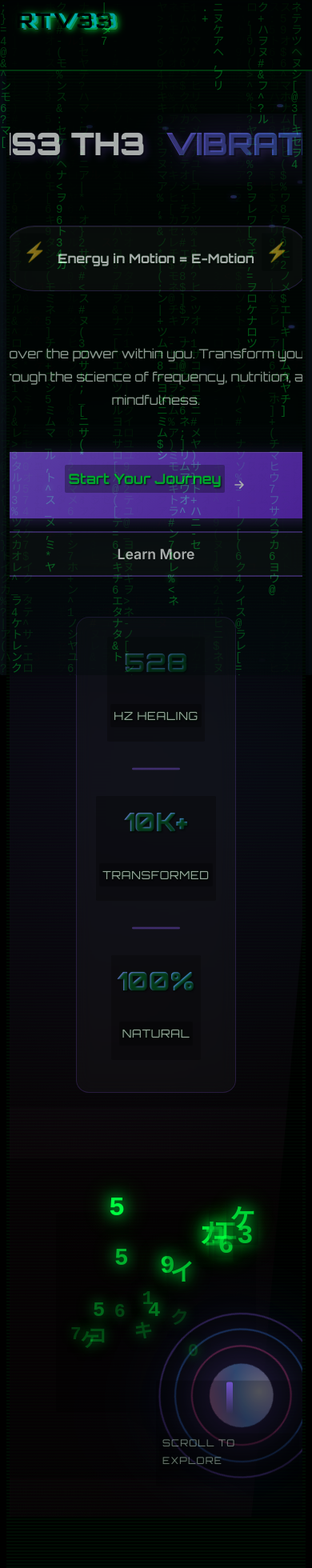
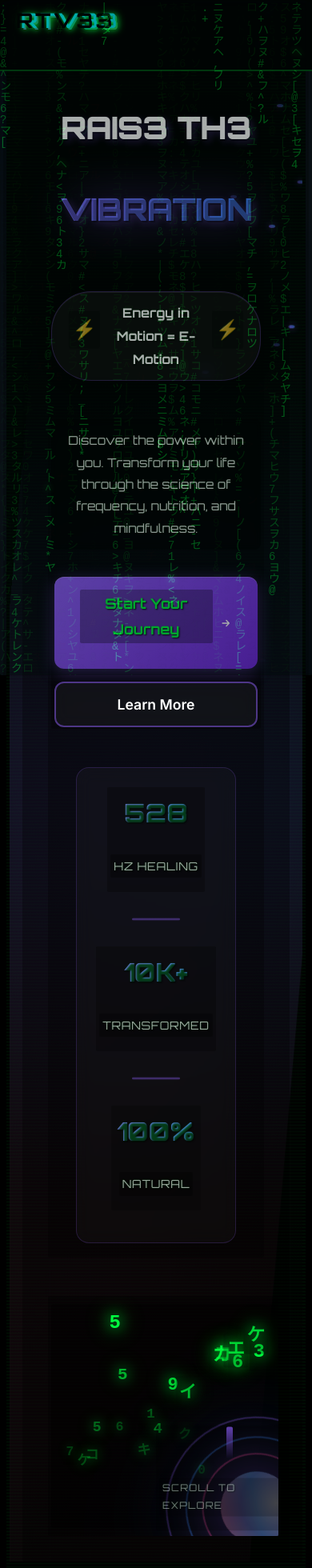
Before and after one commit to youhave3eyes/Rais3th3vibration, a React (Vite) app: page / in a window 390 px wide. Shown: the top 1960 px of the page at 80% size. Built offline with nearby package versions, Linux system fonts and the light colour scheme.

Commit message:
Fix mobile responsiveness: navigation menu and hero section alignment

```diff
--- a/src/components/home/Hero.jsx
+++ b/src/components/home/Hero.jsx
@@ -51,7 +51,7 @@ const Hero = () => {
               transition={{ delay: 0.2, duration: 0.8 }}
             >
               <h1 className="hero-title-modern">
-                <span className="title-line">RAIS3 TH3</span>
+                <span className="title-line">RAIS3 TH3 </span>
                 <span className="title-line gradient-text">VIBRATION</span>
               </h1>
             </motion.div>
--- a/src/components/layout/MatrixNavbar.jsx
+++ b/src/components/layout/MatrixNavbar.jsx
@@ -294,7 +294,7 @@ const MatrixNavbar = () => {
             borderRadius: '10px'
           }}
         >
-          {navItems.map((item, index) => (
+          {[...primaryNavItems, ...moreNavItems].map((item, index) => (
             <Link
               key={item.path}
               to={item.path}
@@ -329,8 +329,11 @@ const MatrixNavbar = () => {
           <motion.button
             initial={{ x: -50, opacity: 0 }}
             animate={{ x: 0, opacity: 1 }}
-            transition={{ delay: navItems.length * 0.1 }}
-            onClick={handleRabbitHoleClick}
+            transition={{ delay: [...primaryNavItems, ...moreNavItems].length * 0.1 }}
+            onClick={() => {
+              setIsOpen(false)
+              handleRabbitHoleClick()
+            }}
             className="awakening-btn pulse-glow"
             style={{
               width: '100%',
--- a/src/styles/hero-modern.css
+++ b/src/styles/hero-modern.css
@@ -91,20 +91,17 @@
 
 /* Title with 3D Effect */
 .hero-title-modern {
-  /* Force single-line title */
   font-size: clamp(2.2rem, 5.5vw, 4.2rem);
   font-weight: 900;
-  line-height: 1.05;
+  line-height: 1.15;
   margin: 0;
   display: flex;
   flex-direction: row;
+  flex-wrap: wrap;
   align-items: baseline;
-  flex-wrap: nowrap;
+  justify-content: flex-start;
   gap: 0.45em;
-  white-space: nowrap;
   padding-top: 0;
-  overflow: hidden;
-  text-overflow: ellipsis;
 }
 
 .title-line {
@@ -445,7 +442,7 @@
 @media (max-width: 1024px) {
   .hero-layout-modern {
     grid-template-columns: 1fr;
-    gap: 3rem;
+    gap: 2rem;
     text-align: center;
   }
 
@@ -463,32 +460,49 @@
   }
 
   .hero-visual-modern {
-    min-height: 400px;
+    min-height: 350px;
+    display: flex;
+    justify-content: center;
+    align-items: center;
+    overflow: hidden;
   }
 
   .orb-container {
-    width: 350px;
-    height: 350px;
+    width: 320px;
+    height: 320px;
+    margin: 0 auto;
   }
 
   .energy-orb-modern {
-    width: 300px;
-    height: 300px;
+    width: 280px;
+    height: 280px;
   }
 
-  .ring-1 { width: 300px; height: 300px; }
-  .ring-2 { width: 240px; height: 240px; }
-  .ring-3 { width: 180px; height: 180px; }
-  .orb-core { width: 120px; height: 120px; }
+  .ring-1 { width: 280px; height: 280px; }
+  .ring-2 { width: 220px; height: 220px; }
+  .ring-3 { width: 160px; height: 160px; }
+  .orb-core { width: 110px; height: 110px; }
 }
 
 @media (max-width: 768px) {
+  .hero-modern {
+    padding-top: 80px;
+  }
+
   .hero-title-modern {
-    font-size: clamp(2rem, 10vw, 3.5rem);
+    font-size: clamp(1.8rem, 10vw, 3rem);
+    justify-content: center;
+    text-align: center;
+    gap: 0.3em;
+  }
+
+  .title-line {
+    display: inline-block;
   }
 
   .hero-description-modern {
-    font-size: 1rem;
+    font-size: 0.95rem;
+    padding: 0.8rem 1rem !important;
   }
 
   .hero-stats {
@@ -517,20 +531,35 @@
     font-size: 2rem;
   }
 
+  .hero-visual-modern {
+    min-height: 300px;
+    display: flex;
+    justify-content: center;
+    align-items: center;
+    margin: 0 auto;
+    overflow: hidden;
+  }
+
   .orb-container {
-    width: 250px;
-    height: 250px;
+    width: 280px;
+    height: 280px;
+    margin: 0 auto;
+    position: relative;
   }
 
   .energy-orb-modern {
-    width: 200px;
-    height: 200px;
+    width: 220px;
+    height: 220px;
   }
 
-  .ring-1 { width: 200px; height: 200px; }
-  .ring-2 { width: 160px; height: 160px; }
-  .ring-3 { width: 120px; height: 120px; }
-  .orb-core { width: 80px; height: 80px; }
+  .ring-1 { width: 220px; height: 220px; }
+  .ring-2 { width: 170px; height: 170px; }
+  .ring-3 { width: 130px; height: 130px; }
+  .orb-core { width: 90px; height: 90px; }
+
+  .floating-matrix-number {
+    font-size: 20px !important;
+  }
 }
 
 /* Performance Optimization */
```
